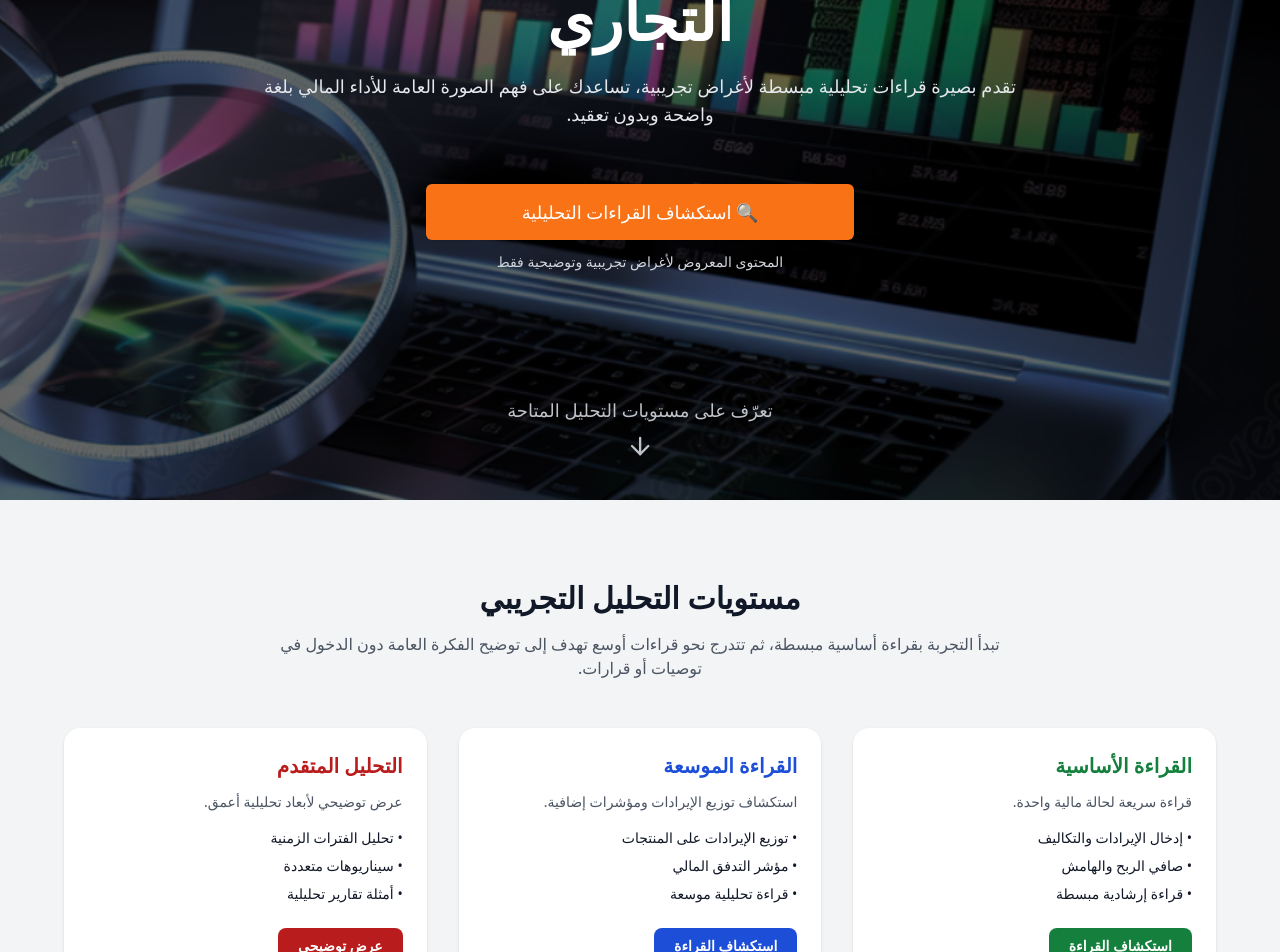
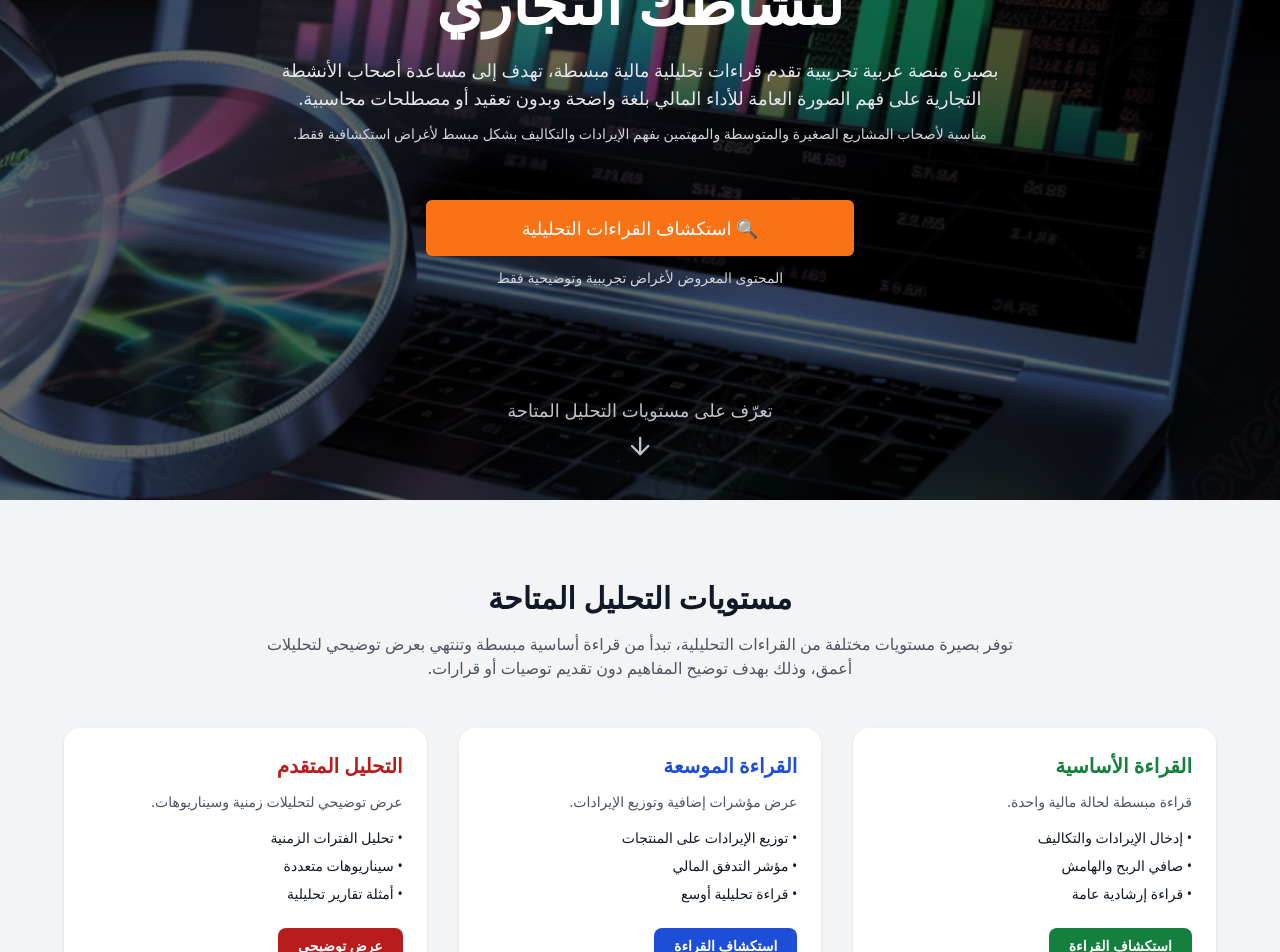
Before and after one commit to llhob-debug/baseera, a Next.js app: page / in a window 1280 px wide. Shown: the part 300-1252 px from the top of the page. Built offline with nearby package versions, Linux system fonts and the light colour scheme.

Commit message:
SEO: تحسين محتوى الصفحة الرئيسية

```diff
--- a/app/page.tsx
+++ b/app/page.tsx
@@ -10,7 +10,7 @@ export default function HomePage() {
       <section className="relative h-screen w-full overflow-hidden">
         <Image
           src="/brand/hero.png"
-          alt="قراءات تحليلية تجريبية"
+          alt="منصة بصيرة للقراءات التحليلية المالية التجريبية"
           fill
           priority
           className="object-cover"
@@ -31,7 +31,7 @@ export default function HomePage() {
         <div className="absolute top-6 right-6 z-20">
           <Image
             src="/brand/logo.png"
-            alt="Basira Logo"
+            alt="شعار منصة بصيرة"
             width={180}
             height={180}
             priority
@@ -43,13 +43,18 @@ export default function HomePage() {
         <div className="relative z-10 flex h-full items-center justify-center px-6 text-center text-white">
           <div className="max-w-3xl">
             <h1 className="text-3xl md:text-5xl lg:text-6xl font-bold leading-tight">
-              قراءة أوضح لأداء نشاطك التجاري
+              قراءة أوضح للأداء المالي لنشاطك التجاري
             </h1>
 
             <p className="mt-6 text-base md:text-lg text-gray-200">
-              تقدم بصيرة قراءات تحليلية مبسطة لأغراض تجريبية،
-              تساعدك على فهم الصورة العامة للأداء المالي
-              بلغة واضحة وبدون تعقيد.
+              بصيرة منصة عربية تجريبية تقدم قراءات تحليلية مالية مبسطة،
+              تهدف إلى مساعدة أصحاب الأنشطة التجارية على فهم الصورة العامة
+              للأداء المالي بلغة واضحة وبدون تعقيد أو مصطلحات محاسبية.
+            </p>
+
+            <p className="mt-3 text-sm text-gray-300">
+              مناسبة لأصحاب المشاريع الصغيرة والمتوسطة والمهتمين بفهم
+              الإيرادات والتكاليف بشكل مبسط لأغراض استكشافية فقط.
             </p>
 
             {/* PRIMARY CTA */}
@@ -116,13 +121,13 @@ export default function HomePage() {
       >
         <div className="mx-auto max-w-6xl">
           <h2 className="text-2xl md:text-3xl font-bold text-center mb-4">
-            مستويات التحليل التجريبي
+            مستويات التحليل المتاحة
           </h2>
 
           <p className="text-center text-gray-600 mb-12 max-w-3xl mx-auto">
-            تبدأ التجربة بقراءة أساسية مبسطة، ثم تتدرج نحو
-            قراءات أوسع تهدف إلى توضيح الفكرة العامة دون
-            الدخول في توصيات أو قرارات.
+            توفر بصيرة مستويات مختلفة من القراءات التحليلية، تبدأ من
+            قراءة أساسية مبسطة وتنتهي بعرض توضيحي لتحليلات أعمق،
+            وذلك بهدف توضيح المفاهيم دون تقديم توصيات أو قرارات.
           </p>
 
           <div className="grid grid-cols-1 md:grid-cols-3 gap-8">
@@ -132,12 +137,12 @@ export default function HomePage() {
                 القراءة الأساسية
               </h3>
               <p className="text-sm text-gray-600 mb-4">
-                قراءة سريعة لحالة مالية واحدة.
+                قراءة مبسطة لحالة مالية واحدة.
               </p>
               <ul className="text-sm space-y-2 mb-6">
                 <li>• إدخال الإيرادات والتكاليف</li>
                 <li>• صافي الربح والهامش</li>
-                <li>• قراءة إرشادية مبسطة</li>
+                <li>• قراءة إرشادية عامة</li>
               </ul>
               <Link
                 href="/basic"
@@ -153,12 +158,12 @@ export default function HomePage() {
                 القراءة الموسعة
               </h3>
               <p className="text-sm text-gray-600 mb-4">
-                استكشاف توزيع الإيرادات ومؤشرات إضافية.
+                عرض مؤشرات إضافية وتوزيع الإيرادات.
               </p>
               <ul className="text-sm space-y-2 mb-6">
                 <li>• توزيع الإيرادات على المنتجات</li>
                 <li>• مؤشر التدفق المالي</li>
-                <li>• قراءة تحليلية موسعة</li>
+                <li>• قراءة تحليلية أوسع</li>
               </ul>
               <Link
                 href="/intermediate"
@@ -174,7 +179,7 @@ export default function HomePage() {
                 التحليل المتقدم
               </h3>
               <p className="text-sm text-gray-600 mb-4">
-                عرض توضيحي لأبعاد تحليلية أعمق.
+                عرض توضيحي لتحليلات زمنية وسيناريوهات.
               </p>
               <ul className="text-sm space-y-2 mb-6">
                 <li>• تحليل الفترات الزمنية</li>
@@ -192,9 +197,9 @@ export default function HomePage() {
 
           {/* Disclaimer */}
           <p className="mt-16 text-center text-sm text-gray-500 max-w-4xl mx-auto">
-            المحتوى المعروض ضمن هذه المنصة مقدم لأغراض تجريبية
-            وتوضيحية فقط، ولا يمثل توصية مالية أو استثمارية
-            أو تشغيلية، ولا يُقصد به توجيه أي قرار.
+            المحتوى المعروض ضمن هذه المنصة مقدم لأغراض تجريبية وتوضيحية فقط،
+            ولا يمثل توصية مالية أو استثمارية أو تشغيلية، ولا يُقصد به
+            توجيه أي قرار.
           </p>
         </div>
       </section>
```
